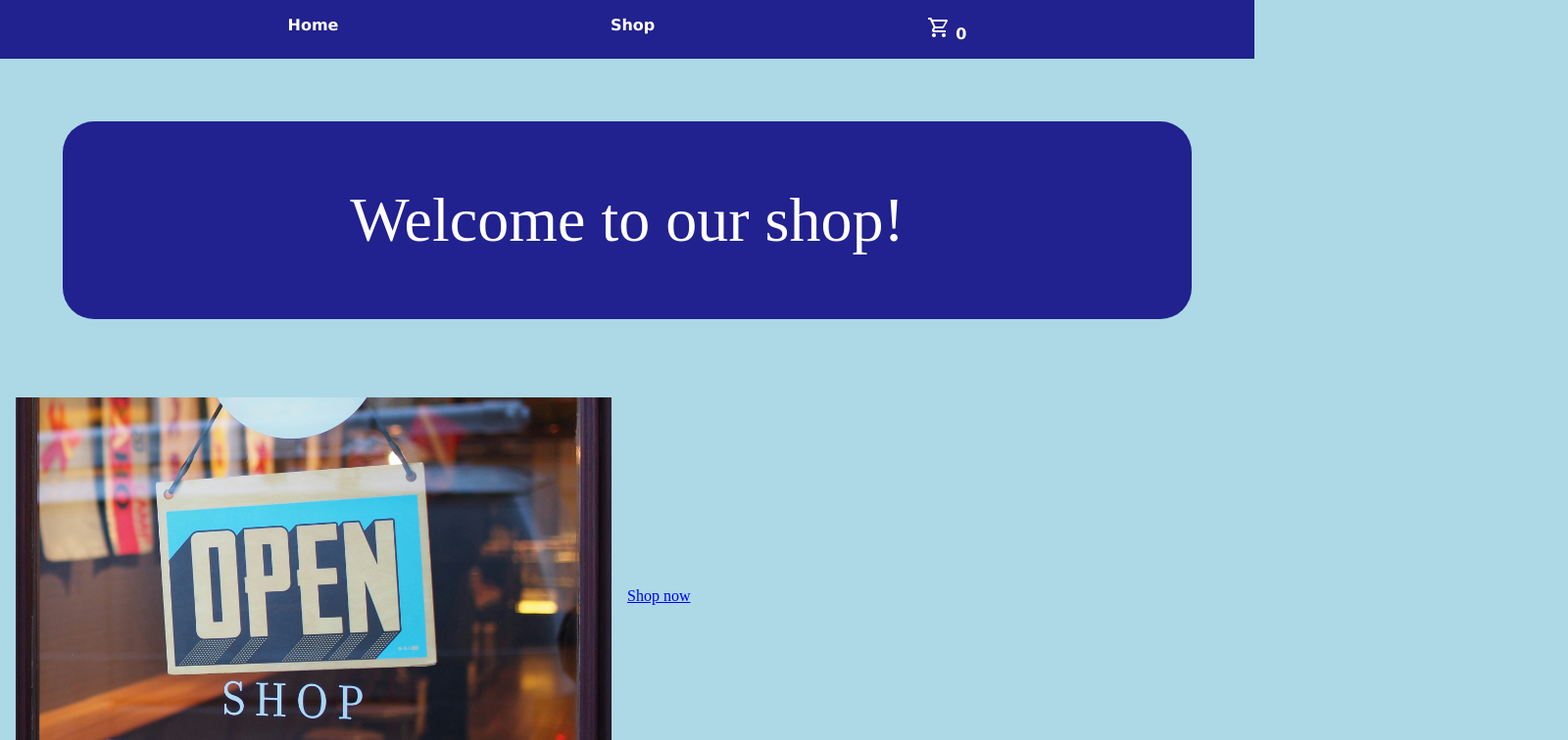
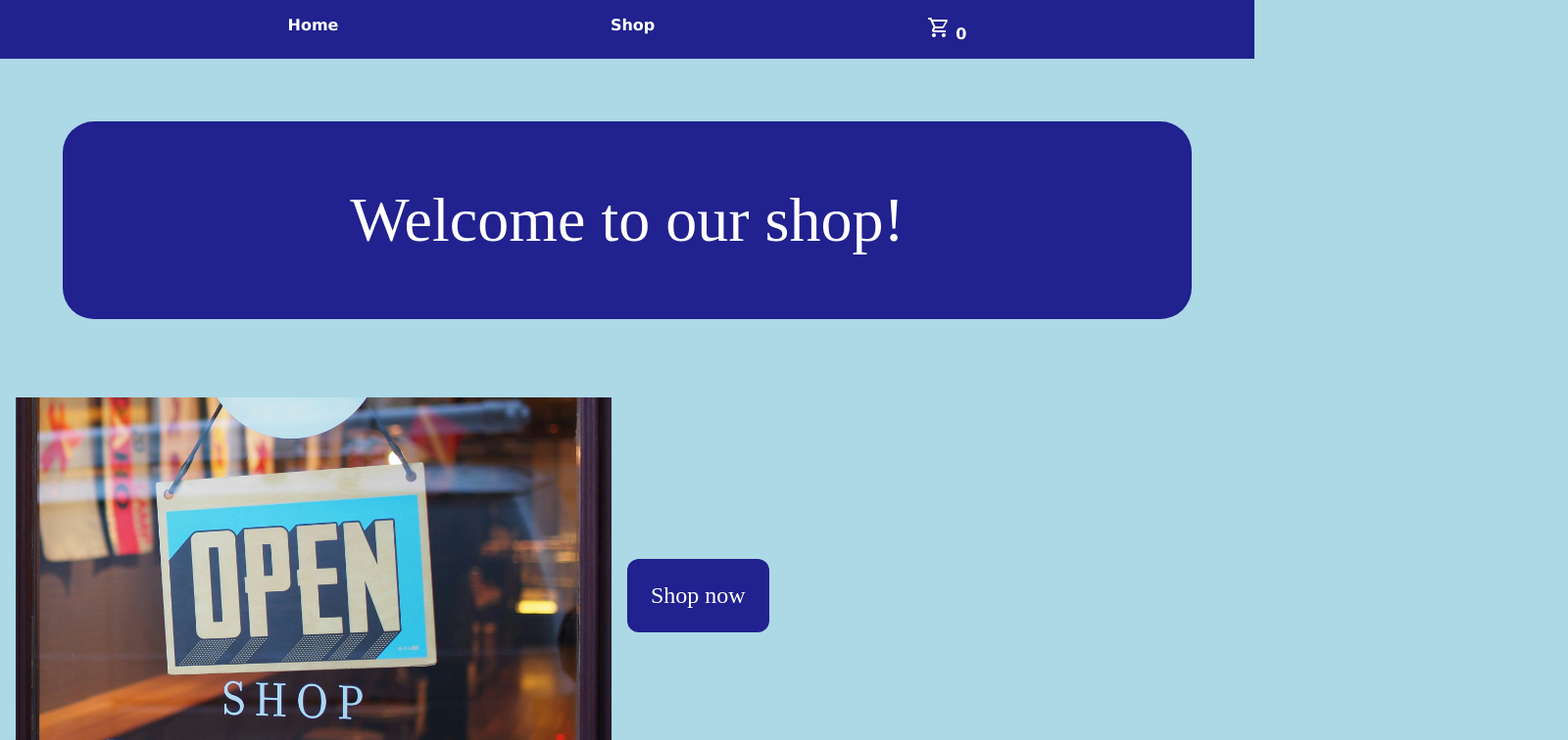
Before and after one commit to AlexBuly/project-shopping-cart, a React (Vite) app: page /home in a window 1280 px wide. Shown: the top 756 px of the page at 98% size, 1600 px wide, since content can reach past the window. Built offline with nearby package versions, Linux system fonts and the light colour scheme; a web font is replaced by a local one.

Commit message:
Update styles for button and count

```diff
--- a/src/styles/App.css
+++ b/src/styles/App.css
@@ -11,6 +11,27 @@
     --secondary-color: rgb(33, 33, 143);
 }
 
+.shop-link {
+    background-color: var(--secondary-color);
+    text-decoration: none;
+    color: white;
+    padding: 1em;
+    font-size: x-large;
+    border-radius: 0.5em;
+    transition: background-color 0.3s ease-in-out;
+}
+
+.shop-link:hover {
+    background-color: rgb(23, 23, 94);
+}
+
+.shop-link:active {
+    background-color:rgb(14, 14, 61);
+}
+
+
+
+
 button {
     cursor: pointer;
     background-color: rgb(160, 8, 8);
@@ -18,15 +39,15 @@ button {
     border-radius: 0.5em;
     border: none;
     padding: 0.5em;
-    transition: background-color, active-color 0.1s ease-in-out;
+    transition: background-color 0.3s ease-in-out;
 }
 
 button:hover {
-    background-color: rgb(16, 16, 71);
+    background-color: rgb(116, 6, 6);
 }
 
 button:active {
-    background-color: black;
+    background-color: rgb(85, 4, 4);
 }
 
 
@@ -59,13 +80,6 @@ body {
     padding: 1em;
 }
 
-/*.welcome {
-  display: flex;
-  justify-content: center;
-  align-items: center;
-  height: 100vh;
-}*/
-
 nav {
     background-color: var(--secondary-color);
     display: flex;
@@ -92,10 +106,6 @@ nav {
 .bottom {
     display: flex;
     align-items: center;
-}
-
-.shop-link {
-    min-width: 75%;
 }
 
 .item, .cart-item {
```
